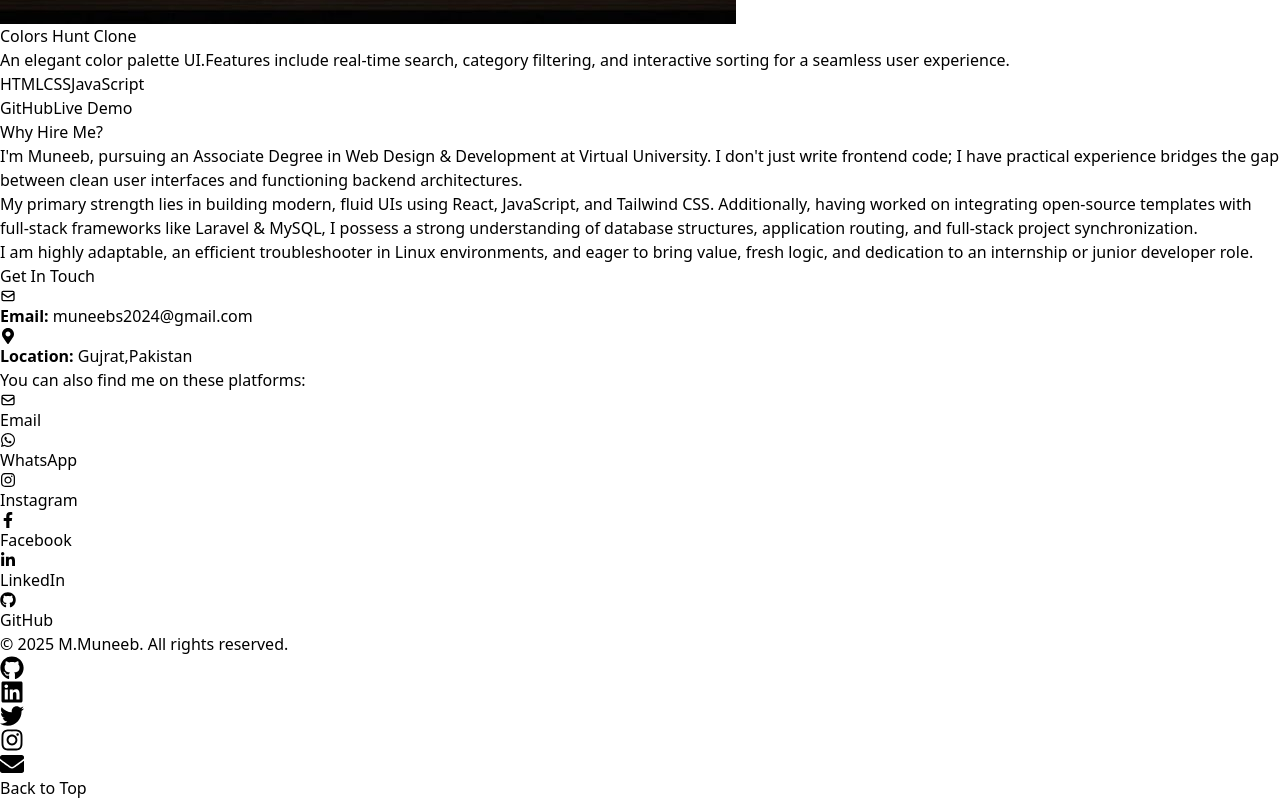
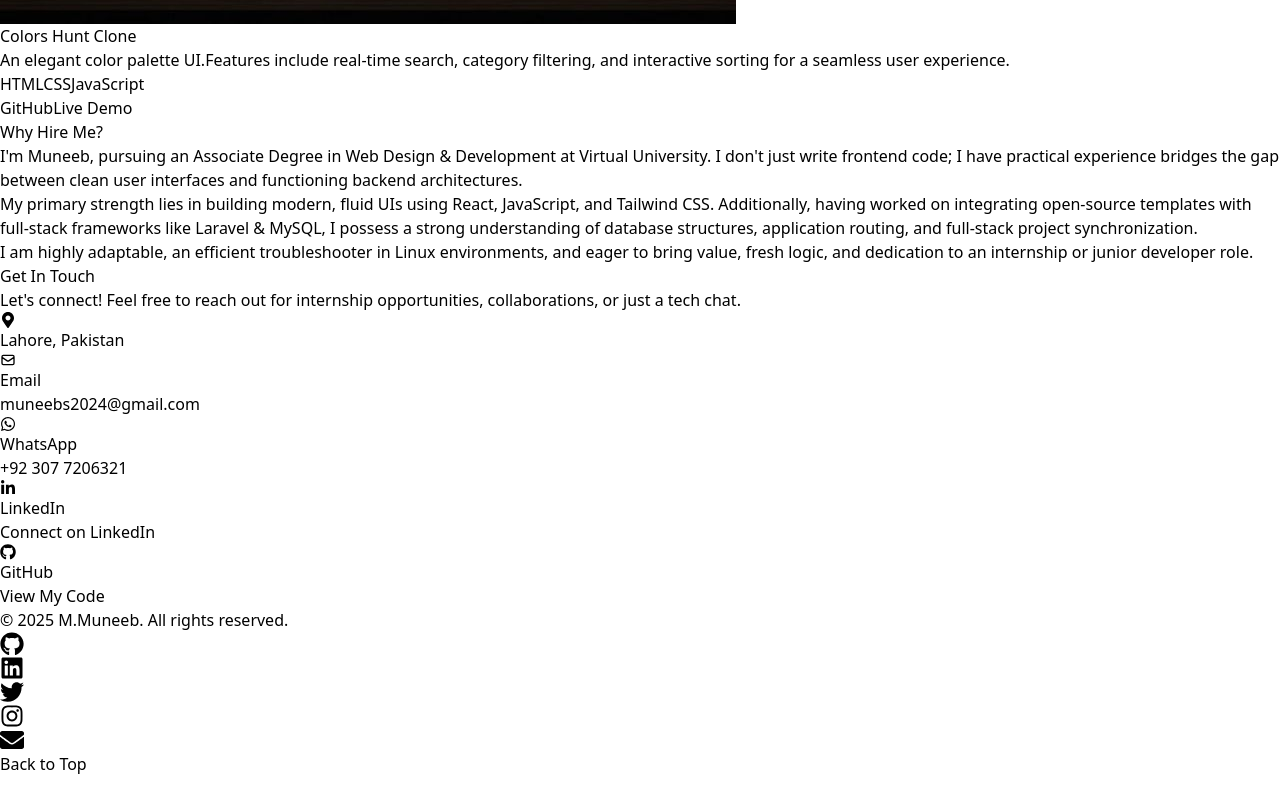
Before and after one commit to DEV-MK2023/Portfolio, a React (Vite) app: page / in a window 1280 px wide. Shown: the part 9040-9840 px from the top of the page. After the commit the page ends 9816 px from the top, so only its background shows below. Built offline with nearby package versions, Linux system fonts and the light colour scheme.

Commit message:
Refactor Contact component and update contacts

```diff
--- a/src/components/Contact.jsx
+++ b/src/components/Contact.jsx
@@ -1,115 +1,92 @@
-import { motion, AnimatePresence } from "framer-motion";
+// src/components/sections/Contact.jsx
+import { motion } from "framer-motion";
 import {
   FaWhatsapp,
-  FaFacebookF,
-  FaInstagram,
   FaLinkedinIn,
   FaGithub,
   FaMapMarkerAlt,
 } from "react-icons/fa";
 import { HiOutlineMail } from "react-icons/hi";
-import { useState } from "react";
 
+const Contact = () => {
   const contacts = [
     {
       name: "Email",
-    icon: <HiOutlineMail className="text-red-600 w-8 h-8" />,
+      icon: <HiOutlineMail className="text-red-500 w-8 h-8" />,
       url: "mailto:muneebs2024@gmail.com",
+      value: "muneebs2024@gmail.com",
     },
     {
       name: "WhatsApp",
       icon: <FaWhatsapp className="text-green-500 w-8 h-8" />,
       url: "https://wa.me/923077206321",
-  },
-  {
-    name: "Instagram",
-    icon: <FaInstagram className="text-pink-500 w-8 h-8" />,
-    url: "https://instagram.com/muneeb_374",
-  },
-  {
-    name: "Facebook",
-    icon: <FaFacebookF className="text-blue-600 w-8 h-8" />,
-    url: "https://facebook.com/muneeb_374",
+      value: "+92 307 7206321",
     },
     {
       name: "LinkedIn",
-    icon: <FaLinkedinIn className="text-blue-700 w-8 h-8" />,
-    url: "https://www.linkedin.com/in/muneeb-zafar-4791672a7",
+      icon: <FaLinkedinIn className="text-blue-500 w-8 h-8" />,
+      url: "https://linkedin.com/in/muneeb-zafar", // Update this with your actual linkedin slug if different
+      value: "Connect on LinkedIn",
     },
     {
       name: "GitHub",
-    icon: <FaGithub className="text-gray-900 dark:text-white w-8 h-8" />,
-    url: "https://github.com/DEV-MK2023",
+      icon: <FaGithub className="text-slate-300 w-8 h-8" />,
+      url: "https://github.com/nostal911", // Your GitHub link based on your terminal username
+      value: "View My Code",
     },
   ];
-
-const Contact = () => {
-  const [hovered, setHovered] = useState(null);
 
   return (
     <section
       id="contact"
-      className="min-h-screen flex items-center justify-center px-6 md:px-12 bg-transparent"
+      className="py-20 px-6 md:px-12 lg:px-24 bg-transparent text-white min-h-screen flex flex-col justify-center items-center"
     >
       <motion.div
-        initial={{ opacity: 0, scale: 0.95 }}
-        animate={{ opacity: 1, scale: 1 }}
+        initial={{ opacity: 0, y: 30 }}
+        whileInView={{ opacity: 1, y: 0 }}
+        viewport={{ once: true }}
         transition={{ duration: 0.6 }}
-        className="text-center max-w-2xl w-full p-8 sm:p-10 rounded-3xl shadow-2xl bg-white/20 dark:bg-white/5 backdrop-blur-lg border border-white/10"
+        className="max-w-4xl w-full text-center"
       >
-        <h1 className="text-4xl font-bold mb-6 text-gray-900 dark:text-white">
+        <h2 className="text-3xl sm:text-4xl font-bold text-white mb-4">
           Get In Touch
-        </h1>
+        </h2>
+        <p className="text-slate-400 max-w-md mx-auto mb-12">
+          Let's connect! Feel free to reach out for internship opportunities, collaborations, or just a tech chat.
+        </p>
 
-        {/* Email & Location Section */}
-        <div className="mb-10 text-left text-gray-800 dark:text-gray-200 text-sm sm:text-base space-y-3">
-          <p className="flex items-center gap-2">
-            <HiOutlineMail className="text-red-600 w-5 h-5" />
-            <span><strong>Email:</strong> muneebs2024@gmail.com</span>
-          </p>
-          <p className="flex items-center gap-2">
-            <FaMapMarkerAlt className="text-blue-500 w-5 h-5" />
-            <span><strong>Location:</strong> Gujrat,Pakistan</span>
+        {/* Location Tag */}
+        <div className="flex items-center justify-center gap-2 text-blue-400 mb-10 font-medium">
+          <FaMapMarkerAlt className="w-5 h-5 animate-pulse" />
+          <span>Lahore, Pakistan</span>
+        </div>
+
+        {/* Contacts Grid */}
+        <div className="grid grid-cols-1 sm:grid-cols-2 gap-6 max-w-2xl mx-auto">
+          {contacts.map((contact, index) => (
+            <motion.a
+              key={index}
+              href={contact.url}
+              target="_blank"
+              rel="noopener noreferrer"
+              initial={{ opacity: 0, y: 20 }}
+              whileInView={{ opacity: 1, y: 0 }}
+              viewport={{ once: true }}
+              whileHover={{ scale: 1.03, borderColor: "rgba(59, 130, 246, 0.5)" }}
+              transition={{ duration: 0.3, delay: index * 0.1 }}
+              className="flex items-center gap-4 p-4 bg-slate-900/40 border border-slate-800 rounded-xl hover:bg-slate-900/60 transition-colors duration-300 group"
+            >
+              <div className="p-2 bg-slate-800/50 rounded-lg group-hover:scale-110 transition-transform duration-300">
+                {contact.icon}
+              </div>
+              <div className="text-left">
+                <h3 className="text-sm font-semibold text-slate-400">
+                  {contact.name}
+                </h3>
+                <p className="text-base font-medium text-white group-hover:text-blue-400 transition-colors duration-300 break-all">
+                  {contact.value}
                 </p>
               </div>
-
-        <p className="text-gray-700 dark:text-gray-300 mb-10 text-base sm:text-lg">
-          You can also find me on these platforms:
-        </p>
-
-        {/* Social Media Icons */}
-        <div className="flex justify-center flex-wrap gap-8">
-          {contacts.map(({ name, icon, url }, i) => (
-            <motion.a
-              key={name}
-              href={url}
-              target="_blank"
-              rel="noopener noreferrer"
-              aria-label={`Visit my ${name}`}
-              onMouseEnter={() => setHovered(i)}
-              onMouseLeave={() => setHovered(null)}
-              whileHover={{ scale: 1.15, rotate: 3 }}
-              className="relative flex flex-col items-center gap-2 cursor-pointer group"
-            >
-              <motion.div className="drop-shadow-md">{icon}</motion.div>
-              <span className="text-sm font-medium text-gray-800 dark:text-gray-200">
-                {name}
-              </span>
-
-              <AnimatePresence>
-                {hovered === i && (
-                  <motion.div
-                    key="tooltip"
-                    initial={{ opacity: 0, y: 8 }}
-                    animate={{ opacity: 1, y: 0 }}
-                    exit={{ opacity: 0, y: 8 }}
-                    transition={{ duration: 0.25 }}
-                    className="absolute -top-10 px-3 py-1 bg-blue-600 text-white text-xs rounded shadow-lg pointer-events-none select-none z-10"
-                  >
-                    Visit my {name}
-                  </motion.div>
-                )}
-              </AnimatePresence>
             </motion.a>
           ))}
         </div>
```
Lines whose indentation alone changed are shown as unchanged.
